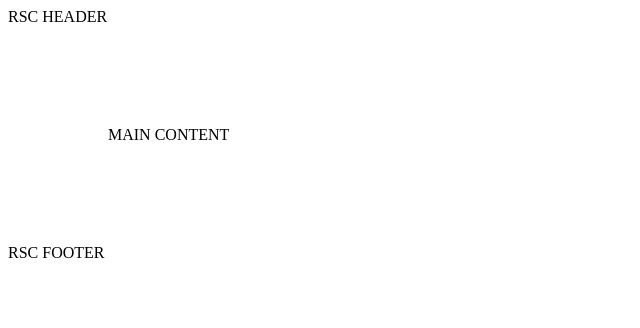
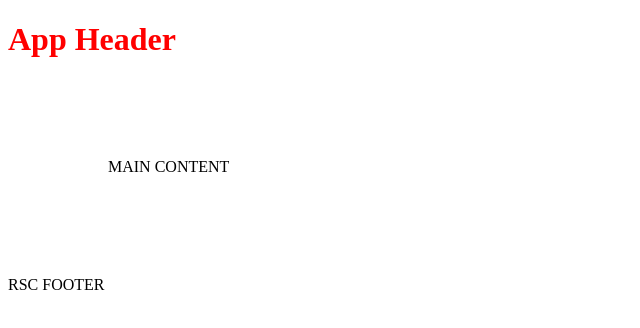
Before and after one commit to arackaf/chrome-rsc-poc, a Next.js app: page / in a window 1280 px wide. Shown: the top 328 px of the page, without its empty margins (0-640 px from the left). Built offline with nearby package versions, Linux system fonts and the light colour scheme.

Commit message:
Dynamically load html

```diff
--- a/src/app/layout.tsx
+++ b/src/app/layout.tsx
@@ -1,4 +1,15 @@
-export default function RootLayout({ children }: { children: React.ReactNode }) {
+const delay = () => new Promise((res) => setTimeout(res, 100));
+
+async function getChrome() {
+  await delay();
+  return `
+    <h1 style="color: red;">App Header</h1>
+  `;
+}
+
+export default async function RootLayout({ children }: { children: React.ReactNode }) {
+  const headerContent = await getChrome();
+
   return (
     <html lang="en">
       {/*
@@ -8,7 +19,7 @@ export default function RootLayout({ children }: { children: React.ReactNode })
       <head />
 
       <body>
-        <header>RSC HEADER</header>
+        <header dangerouslySetInnerHTML={{ __html: headerContent }}></header>
 
         {children}
 
```
